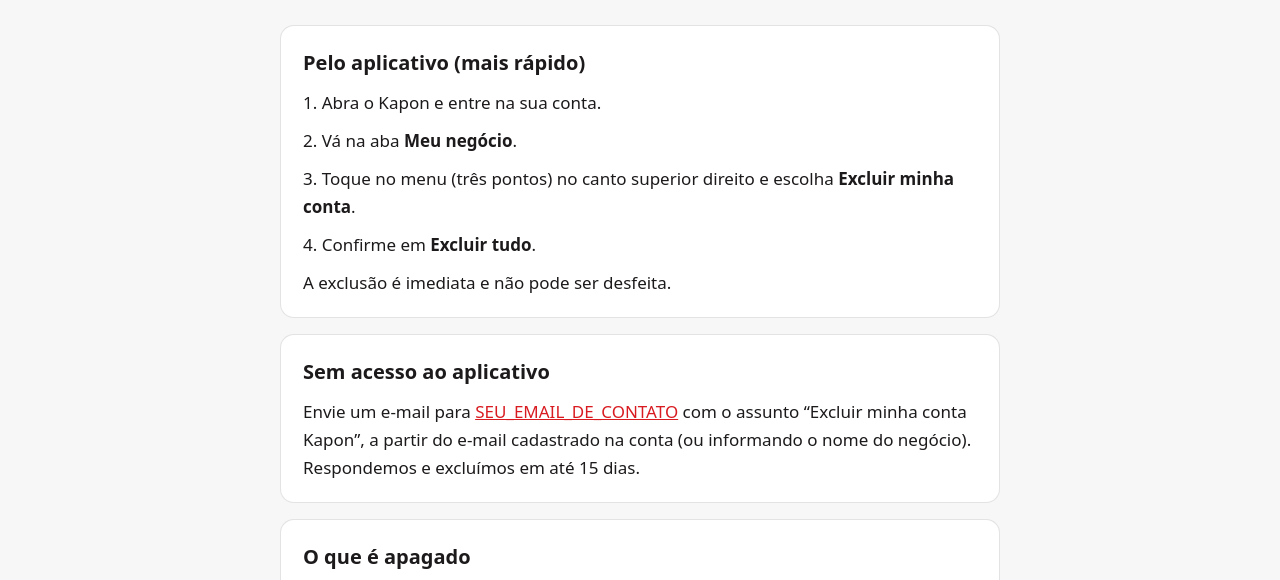
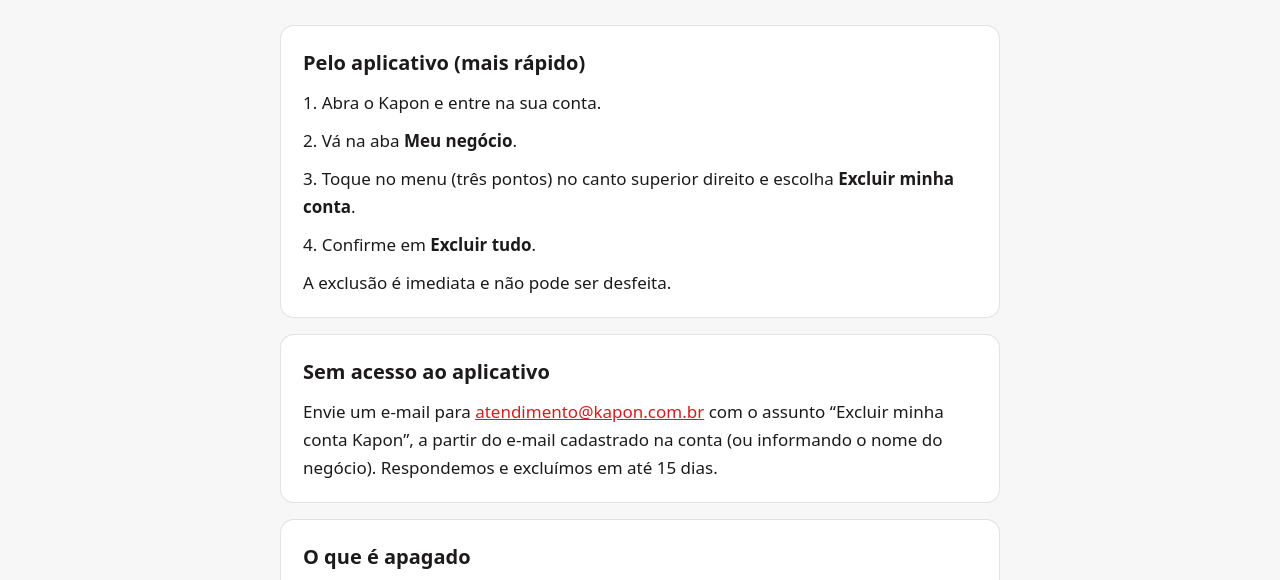
Before and after one commit to lucianocoach/kapon-site, a plain HTML site: page excluirconta.htm in a window 1280 px wide. Shown: the part 187-767 px from the top of the page. Drawn offline with Linux system fonts and the light colour scheme.

Commit message:
Update excluirconta.htm

```diff
--- a/excluirconta.htm
+++ b/excluirconta.htm
@@ -39,7 +39,7 @@ footer{max-width:760px;margin:0 auto;padding:0 20px 40px;color:var(--muted);font
 <p>A exclusão é imediata e não pode ser desfeita.</p>
 </section>
 <section><h2>Sem acesso ao aplicativo</h2>
-<p>Envie um e-mail para <a href="mailto:SEU_EMAIL_DE_CONTATO?subject=Excluir%20minha%20conta%20Kapon">SEU_EMAIL_DE_CONTATO</a> com o assunto “Excluir minha conta Kapon”, a partir do e-mail cadastrado na conta (ou informando o nome do negócio). Respondemos e excluímos em até 15 dias.</p>
+<p>Envie um e-mail para <a href="mailto:atendimento@kapon.com.br">atendimento@kapon.com.br</a> com o assunto “Excluir minha conta Kapon”, a partir do e-mail cadastrado na conta (ou informando o nome do negócio). Respondemos e excluímos em até 15 dias.</p>
 </section>
 <section><h2>O que é apagado</h2>
 <p>Perfil e dados de acesso, todos os seus negócios (com fotos, catálogo, promoções e estatísticas), as avaliações que você fez e o código usado para enviar avisos ao seu aparelho.</p>
```
